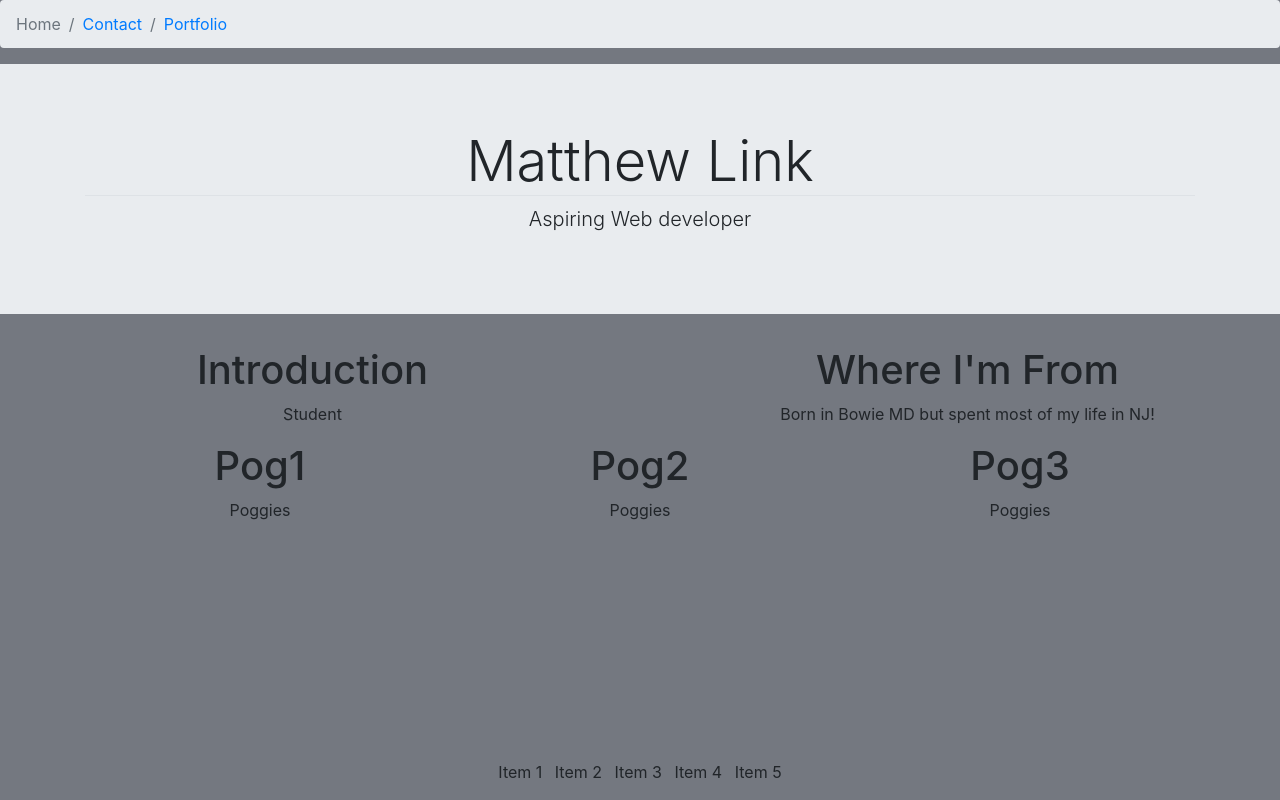
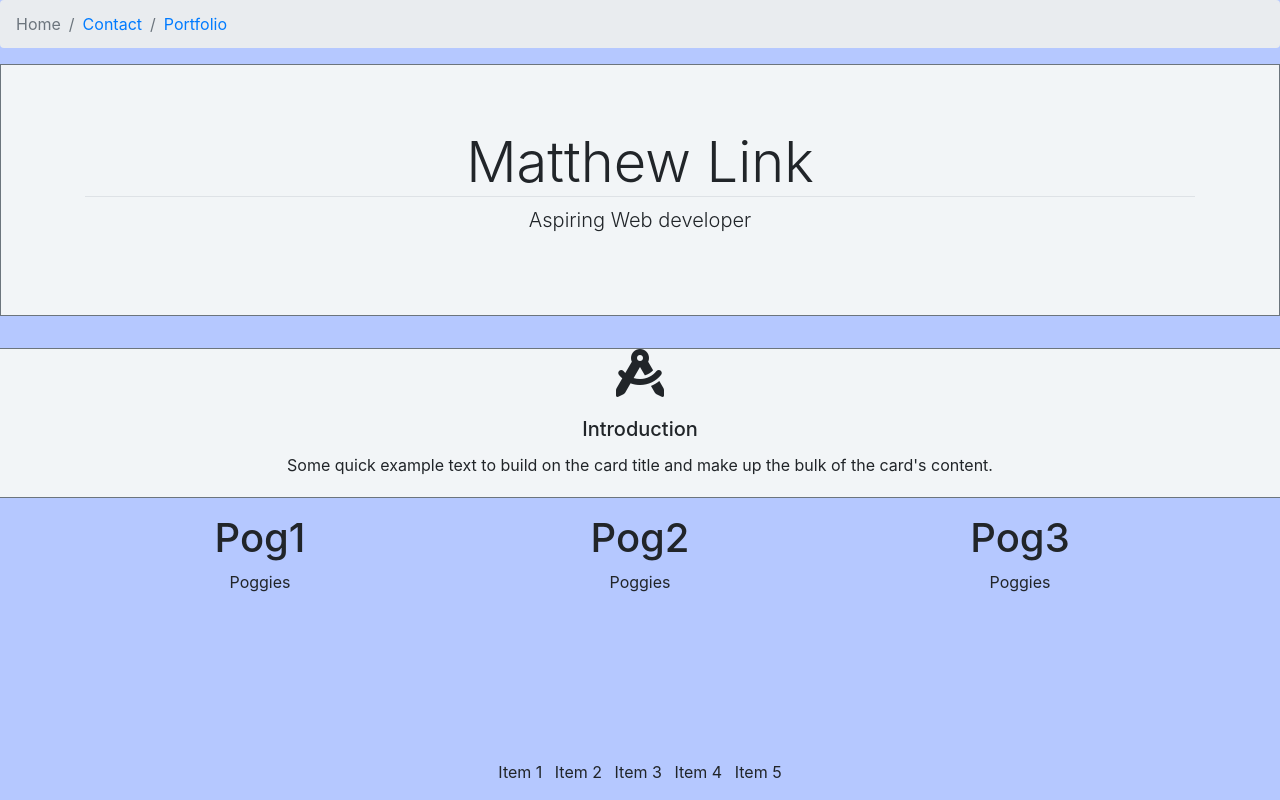
Before and after one commit to Linkm1993/Homework2-Bootstrap, a plain HTML site: page index.html in a window 1280 px wide. Drawn offline with nearby package versions, Linux system fonts and the light colour scheme.

Commit message:
Added card for introduction, changed colors for the intro card and the jumbotron with name, added borders to jumbotron and card, cleaned up code to be easier to read

```diff
--- a/index.html
+++ b/index.html
@@ -6,8 +6,10 @@
     <link rel="stylesheet" href="https://stackpath.bootstrapcdn.com/bootstrap/4.4.1/css/bootstrap.min.css" integrity="sha384-Vkoo8x4CGsO3+Hhxv8T/Q5PaXtkKtu6ug5TOeNV6gBiFeWPGFN9MuhOf23Q9Ifjh" crossorigin="anonymous">
   </head>
   <style type="text/css">
-    body { background: #747880 !important; } /* Adding !important forces the browser to overwrite the default style applied by Bootstrap */
- </style>
+    body { background: #b5c8ff !important; }
+    .card { background-color: #f2f5f7; }
+    .jumbotron { background-color: #f2f5f7; border: 1px; border-color: #6c757d; border-style: solid;}
+      </style>
 
   <body>
     <nav aria-label="breadcrumb p-3 mb-2 bg-dark text-white col-md-12">
@@ -19,7 +21,7 @@
     </nav>
 
 
-    <div class="col-md-12 jumbotron jumbotron-fluid">
+    <div class="jumbotron jumbotron-fluid">
       <div class="container">
         <h1 class='text-center border-bottom display-4'>Matthew Link</h1>
         <p class="lead text-center">Aspiring Web developer</p>
@@ -30,15 +32,11 @@
 
       <div class="row">
 
-        <div class="col-md-6">
-            <h1 class="text-center">Introduction</h1>
-            <p class="text-center">Student</p>
-        </div>
-
-        <div class="col-md-6">
-          <h1 class="text-center">Where I'm From</h1>
-          <p class="text-center">Born in Bowie MD but spent most of my life in NJ!</p>
-        </div>
+        <div class="card col-md-12 card border-secondary mb-3" style="width: 18rem; display: inline-block; text-align: center;">
+          <i class="fas fa-drafting-compass fa-3x"></i>
+          <div class="card-body">
+            <h5 class="card-title">Introduction</h5>
+            <p class="card-text">Some quick example text to build on the card title and make up the bulk of the card's content.</p>
 
       </div>
 
@@ -90,6 +88,7 @@
 
     <script src="https://code.jquery.com/jquery-3.4.1.slim.min.js" integrity="sha384-J6qa4849blE2+poT4WnyKhv5vZF5SrPo0iEjwBvKU7imGFAV0wwj1yYfoRSJoZ+n" crossorigin="anonymous"></script>
     <script src="https://cdn.jsdelivr.net/npm/popper.js@1.16.0/dist/umd/popper.min.js" integrity="sha384-Q6E9RHvbIyZFJoft+2mJbHaEWldlvI9IOYy5n3zV9zzTtmI3UksdQRVvoxMfooAo" crossorigin="anonymous"></script>
+    <script src="https://kit.fontawesome.com/cd6ed57d8c.js" crossorigin="anonymous"></script>
     <script src="https://stackpath.bootstrapcdn.com/bootstrap/4.4.1/js/bootstrap.min.js" integrity="sha384-wfSDF2E50Y2D1uUdj0O3uMBJnjuUD4Ih7YwaYd1iqfktj0Uod8GCExl3Og8ifwB6" crossorigin="anonymous"></script>
   </body>
 </html>
```
